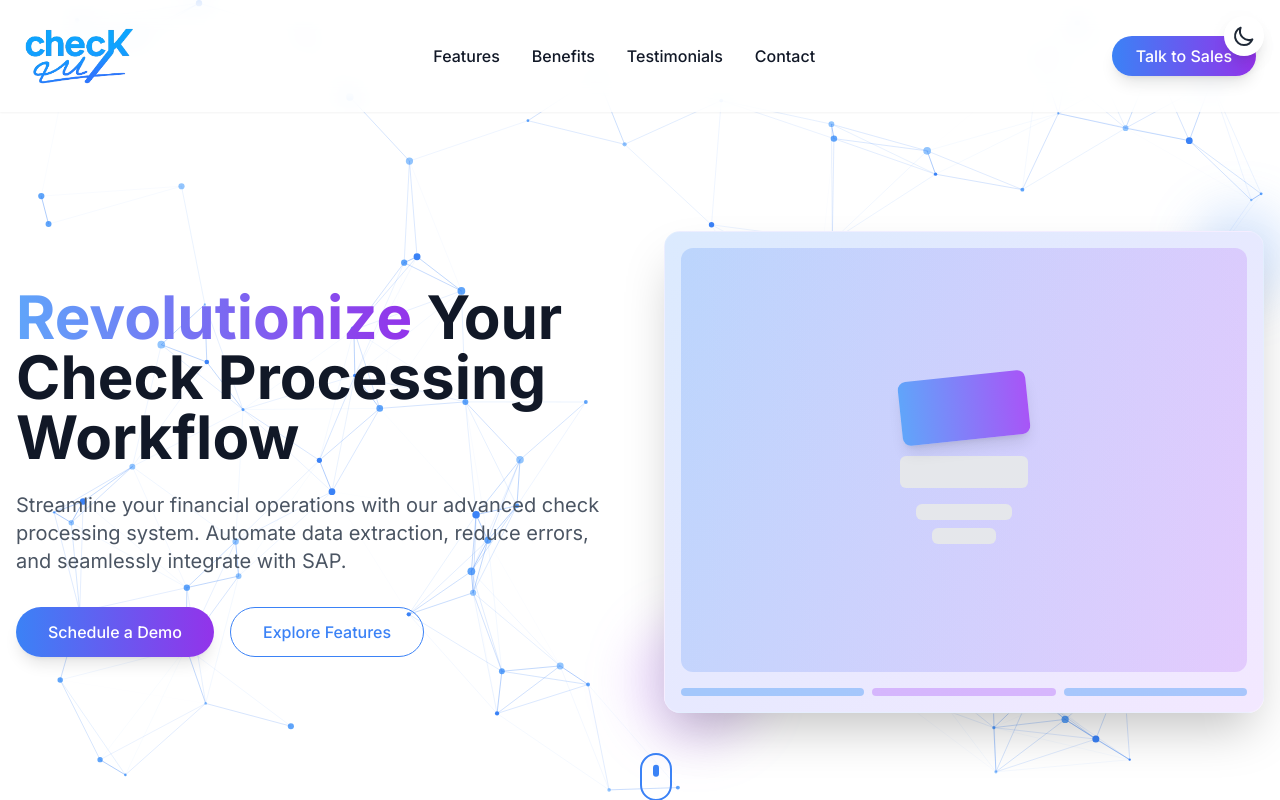
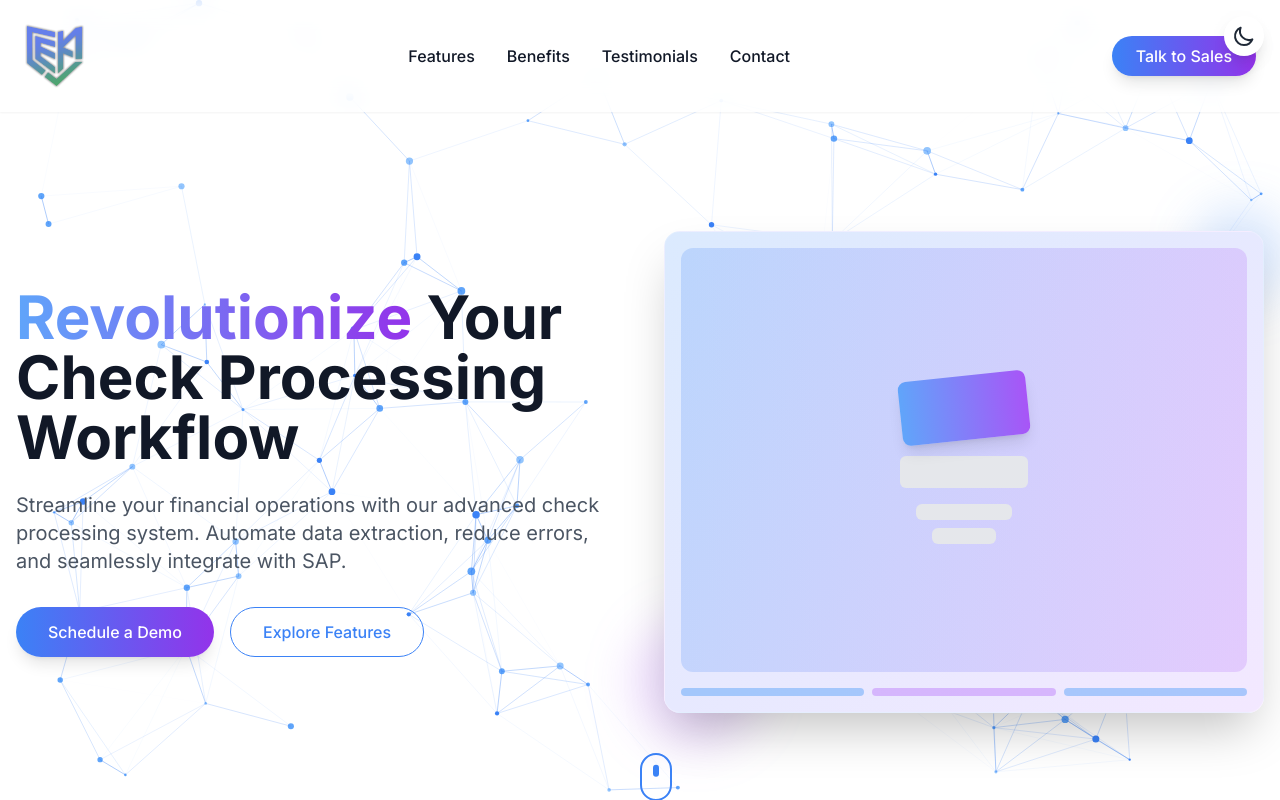
Before and after one commit to medamineriahi2023/check-project, a Next.js app: page / in a window 1280 px wide. Both pictures are taken after a click on the button "Skip Intro". Shown: the top 800 px of the page. Built offline with nearby package versions, Linux system fonts and the light colour scheme; a web font is replaced by a local one.

Commit message:
correct for deploy

```diff
--- a/src/app/page.tsx
+++ b/src/app/page.tsx
@@ -91,7 +91,7 @@ export default function Home() {
                   animate={{ opacity: 1 }}
                   transition={{ delay: 0.2 }}
                 >
-                  <img src="/logo-check.png" alt="Check Logo" className="h-16" />
+                  <img src="/pi-logo-v14.png" alt="Check Logo" className="h-16" />
                 </motion.div>
 
                 <motion.div
--- a/src/components/SplashScreen.tsx
+++ b/src/components/SplashScreen.tsx
@@ -95,7 +95,7 @@ const SplashScreen = ({ onComplete }: SplashScreenProps) => {
             }}
             className="flex justify-center"
           >
-            <img src="/logo-check-white.png" alt="Check Logo" className="h-24 md:h-36" />
+            <img src="/pi-logo-v15.png" alt="Check Logo" className="h-24 md:h-36" />
           </motion.div>
         </motion.div>
 
@@ -364,7 +364,7 @@ const SplashScreen = ({ onComplete }: SplashScreenProps) => {
           animate={{ filter: "blur(0px)" }}
           transition={{ duration: 1, type: "tween" }}
         >
-          <img src="/logo-check-white.png" alt="Check Logo" className="h-24 md:h-36" />
+          <img src="/pi-logo-v15.png" alt="Check Logo" className="h-24 md:h-36" />
         </motion.div>
       </motion.div>
 
```
Also changed, not shown: public/pi-logo-v14.png, public/pi-logo-v15.png.
